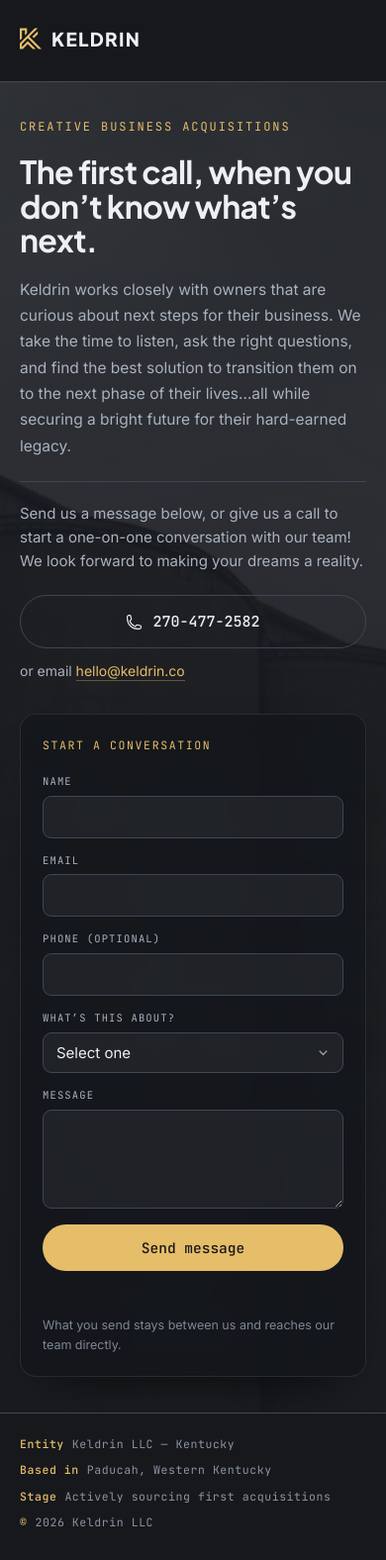
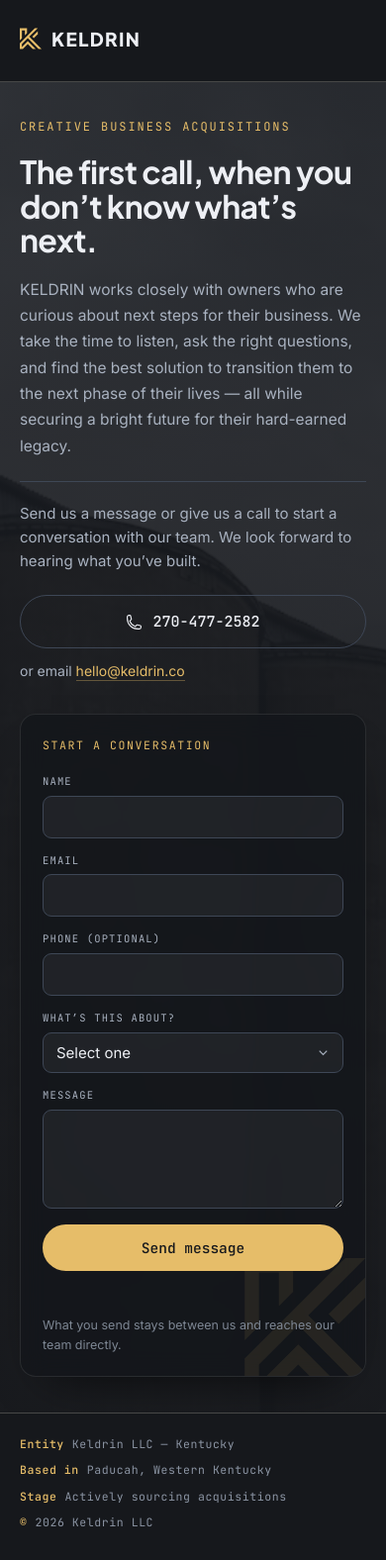
Before and after one commit to keldrinco/keldrinco-website, a website: page index.html in a window 390 px wide. Shown: the whole page at 99% size. Drawn offline with Linux system fonts and the light colour scheme.

Commit message:
Apply Kyle's copy edits, add the K-mark to the form card
- Lede and the line under the rule finalised, KELDRIN set in caps
- "below" dropped from the contact line; the form sits to the right on
  desktop, so the word was only true on mobile
- K-mark bleeds off the bottom-right corner of the form card at low
  opacity, filling the dead space beside the submit button
- Footer reads "Actively sourcing acquisitions"

db/001_add_phone_intent.sql has been applied to Supabase, so phone and
intent now land in their own columns. The fallback in api/contact.js
stays as a safety net.

```diff
--- a/index.html
+++ b/index.html
@@ -183,6 +183,8 @@
 
   /* ---- contact form ---- */
   .form-card {
+    position: relative;
+    overflow: hidden;
     background: rgba(19, 21, 25, 0.72);
     border: 1px solid rgba(255, 255, 255, 0.09);
     border-radius: 16px;
@@ -191,6 +193,18 @@
     -webkit-backdrop-filter: blur(12px) saturate(130%);
     box-shadow: 0 24px 50px -32px rgba(0, 0, 0, 0.9);
   }
+  /* Mark bleeds off the bottom-right corner of the card, filling the dead
+     space beside the submit button without competing with the fields. */
+  .card-mark {
+    position: absolute;
+    right: -26px;
+    bottom: -22px;
+    width: 148px;
+    opacity: 0.09;
+    pointer-events: none;
+    z-index: 0;
+  }
+  .form-card > #form-wrap, .form-card > .sent { position: relative; z-index: 1; }
   .form-title {
     font-family: 'JetBrains Mono', ui-monospace, monospace;
     font-size: 11.5px; letter-spacing: 0.14em; text-transform: uppercase;
@@ -318,8 +332,8 @@
     <div>
       <span class="eyebrow">Creative business acquisitions</span>
       <h1>The first call, when you don&rsquo;t know what&rsquo;s next.</h1>
-      <p class="lede">Keldrin works closely with owners that are curious about next steps for their business. We take the time to listen, ask the right questions, and find the best solution to transition them on to the next phase of their lives&hellip;all while securing a bright future for their hard-earned legacy.</p>
-      <p class="note">Send us a message below, or give us a call to start a one-on-one conversation with our team! We look forward to making your dreams a reality.</p>
+      <p class="lede">KELDRIN works closely with owners who are curious about next steps for their business. We take the time to listen, ask the right questions, and find the best solution to transition them to the next phase of their lives &mdash; all while securing a bright future for their hard-earned legacy.</p>
+      <p class="note">Send us a message or give us a call to start a conversation with our team. We look forward to hearing what you&rsquo;ve built.</p>
       <div class="actions">
         <a class="cta-secondary" href="tel:+12704772582">
           <svg viewBox="0 0 24 24" fill="none" stroke="currentColor" stroke-width="1.6" aria-hidden="true"><path stroke-linecap="round" stroke-linejoin="round" d="M2.25 6.75c0 8.284 6.716 15 15 15h2.25a2.25 2.25 0 0 0 2.25-2.25v-1.372c0-.516-.351-.966-.852-1.091l-4.423-1.106c-.44-.11-.902.055-1.173.417l-.97 1.293c-.282.376-.769.542-1.21.38a12.035 12.035 0 0 1-7.143-7.143c-.162-.441.004-.928.38-1.21l1.293-.97c.363-.271.527-.734.417-1.173L6.963 3.102a1.125 1.125 0 0 0-1.091-.852H4.5A2.25 2.25 0 0 0 2.25 4.5v2.25Z"/></svg>
@@ -330,6 +344,7 @@
     </div>
 
     <div class="form-card">
+      <img class="card-mark" src="assets/logo/keldrin-mark.svg" alt="" aria-hidden="true" width="148" height="141">
       <div id="form-wrap">
         <span class="form-title">Start a conversation</span>
         <form id="contact-form" novalidate>
@@ -394,7 +409,7 @@
     <ul class="facts">
       <li><strong>Entity</strong>Keldrin LLC &mdash; Kentucky</li>
       <li><strong>Based in</strong>Paducah, Western Kentucky</li>
-      <li><strong>Stage</strong>Actively sourcing first acquisitions</li>
+      <li><strong>Stage</strong>Actively sourcing acquisitions</li>
       <li><strong>&copy;</strong><span id="year">2026</span> Keldrin LLC</li>
     </ul>
   </div>
```
Also changed, not shown: CLAUDE.md (+3 -3 lines).
